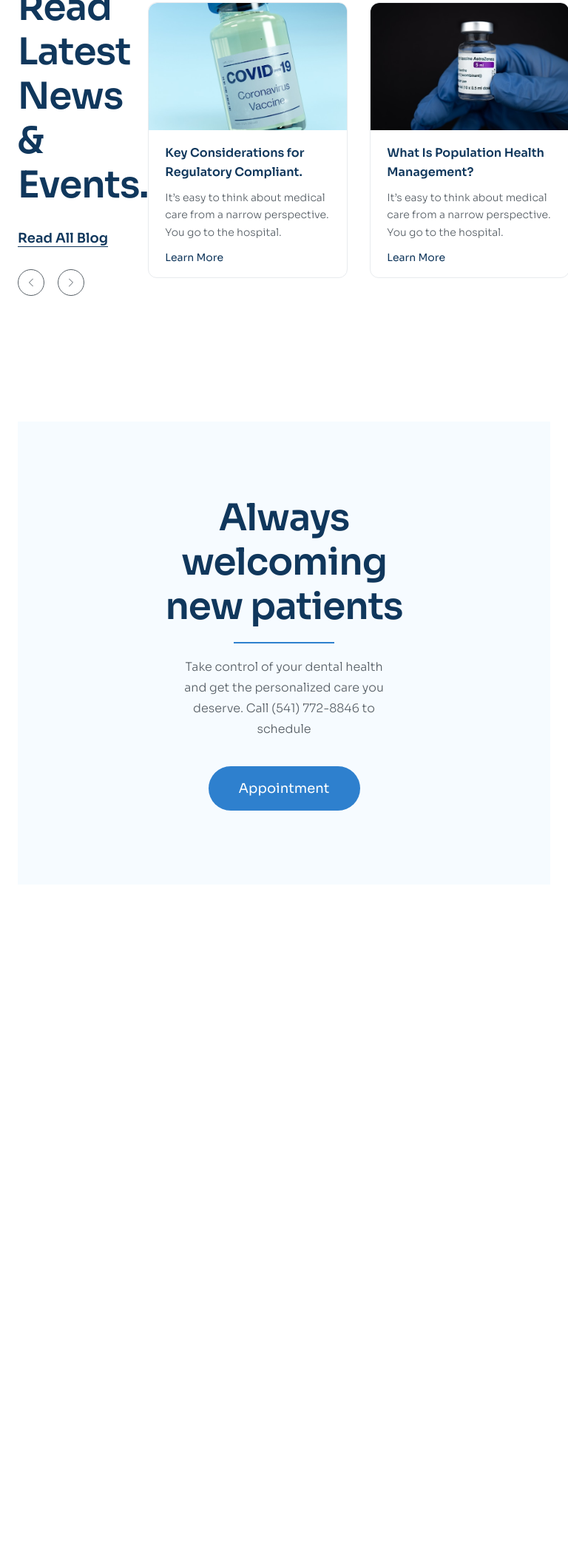
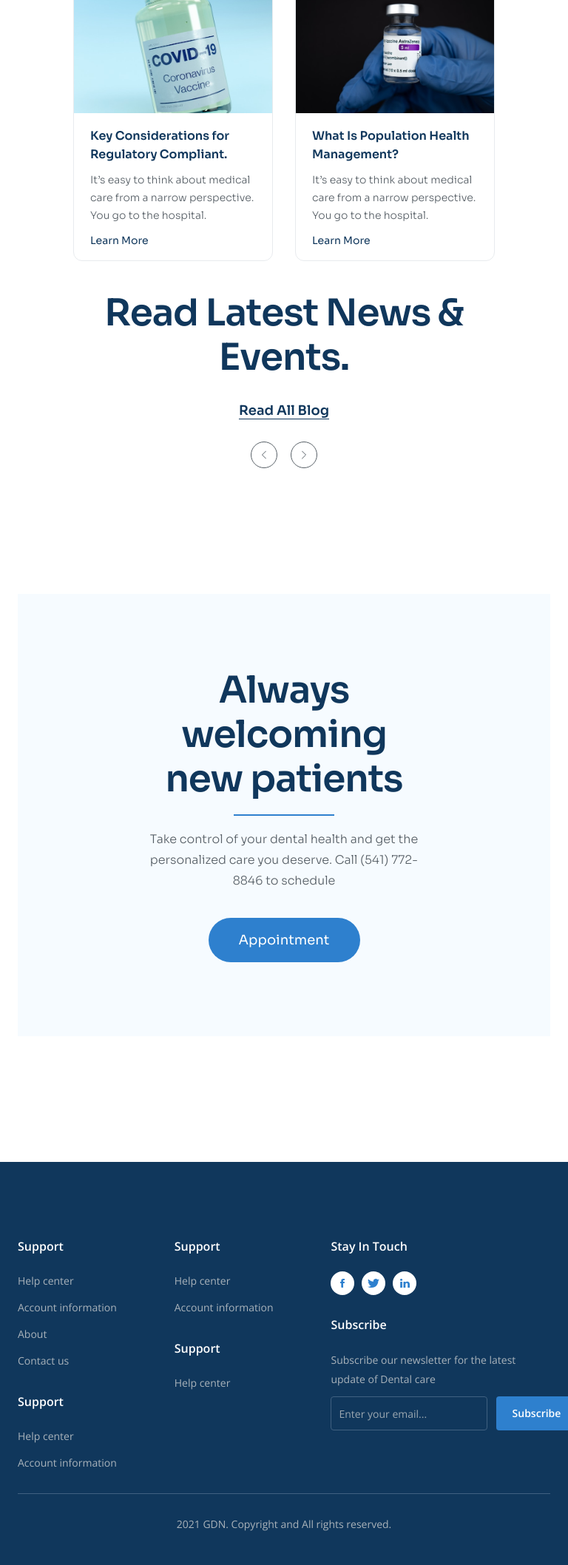
Before and after one commit to NXL16/Project_3, a plain HTML site: page index.html in a window 768 px wide. Shown: the part 7834-9950 px from the top of the page at 74% size. Before the commit the page ends 9090 px from the top, so only its background shows below. Drawn offline with nearby package versions, Linux system fonts and the light colour scheme.

Commit message:
Hoàn thành responsive cho tablet

```diff
--- a/assets/css/responsive.css
+++ b/assets/css/responsive.css
@@ -178,22 +178,47 @@
         width: 90%;
         margin: 0 auto;
     }
+
+    /* 15. Code phần blog */
+    .blog__inner {
+        flex-direction: column-reverse;
+        row-gap: 40px;
+    }
+
+    .blog-content {
+        width: 90%;
+        text-align: center;
+    }
+
+    .blog__control {
+        justify-content: center;
+    }
+
+    /* 16. Code phần Appointment */
+    .appointment__desc {
+        width: 100%;
+    }
 }
 
+/* Tablet */
+@media (min-width: 768px) and (max-width: 991.98px) {
+    .footer-hidden-tablet {
+        display: none;
+    }
 
+    .footer__top {
+        grid-template-columns: 0.5fr 0.5fr 1fr;
+    }
 
+    /* 17. Code phần footer */
+    .footer-hidden-tablet {
+        display: none;
+    }
 
-
-
-
-
-/* Tablet */
-@media (min-width: 768px) and (max-width: 991.98px) {}
+    .footer__top {
+        grid-template-columns: 0.5fr 0.5fr 1fr;
+    }
+}
 
 /* Mobile */
 @media (max-width: 767.98px) {}
-
-
-.footer {
-    display: none;
-}
--- a/index.html
+++ b/index.html
@@ -476,7 +476,7 @@
             <!-- top footer -->
             <div class="footer__top">
                 <!-- column 1 -->
-                <div class="footer__column">
+                <div class="footer__column footer-hidden-tablet">
                     <a href="./">
                         <img src="./assets/img/logo.svg" alt="logo" class="logo">
                     </a>
```
